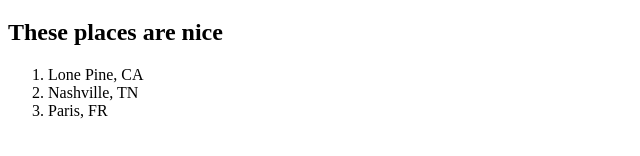
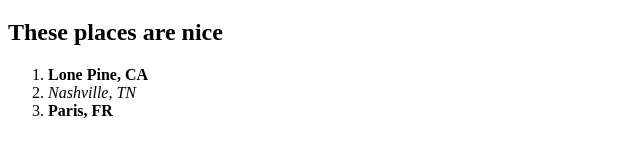
Before and after one commit to VoidZephyr/Look_here_for_HTML, a plain HTML site: page index.html in a window 1280 px wide. Shown: the part 376-532 px from the top of the page, 0-640 px from the left. Drawn offline with Linux system fonts and the light colour scheme.

Commit message:
new changes

```diff
--- a/index.html
+++ b/index.html
@@ -19,9 +19,9 @@
   <h1>Cities I want to vist</h1>
   <h2>These places are nice</h2>
   <ol>
-    <li>Lone Pine, CA</li>
-    <li>Nashville, TN</li>
-    <li>Paris, FR</li>
+    <li><strong>Lone Pine, CA</strong></li>
+    <li><em>Nashville, TN</em></li>
+    <li><strong>Paris, FR</strong></li>
   </ol>
 </body>
 </html>
```
